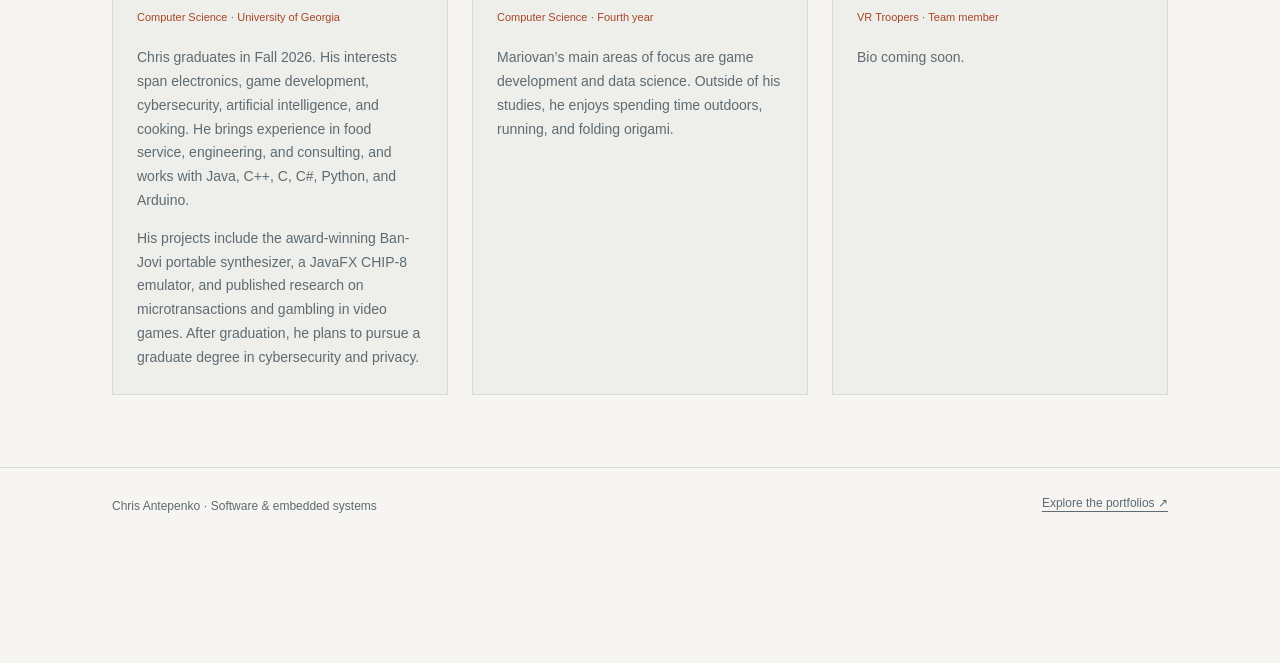
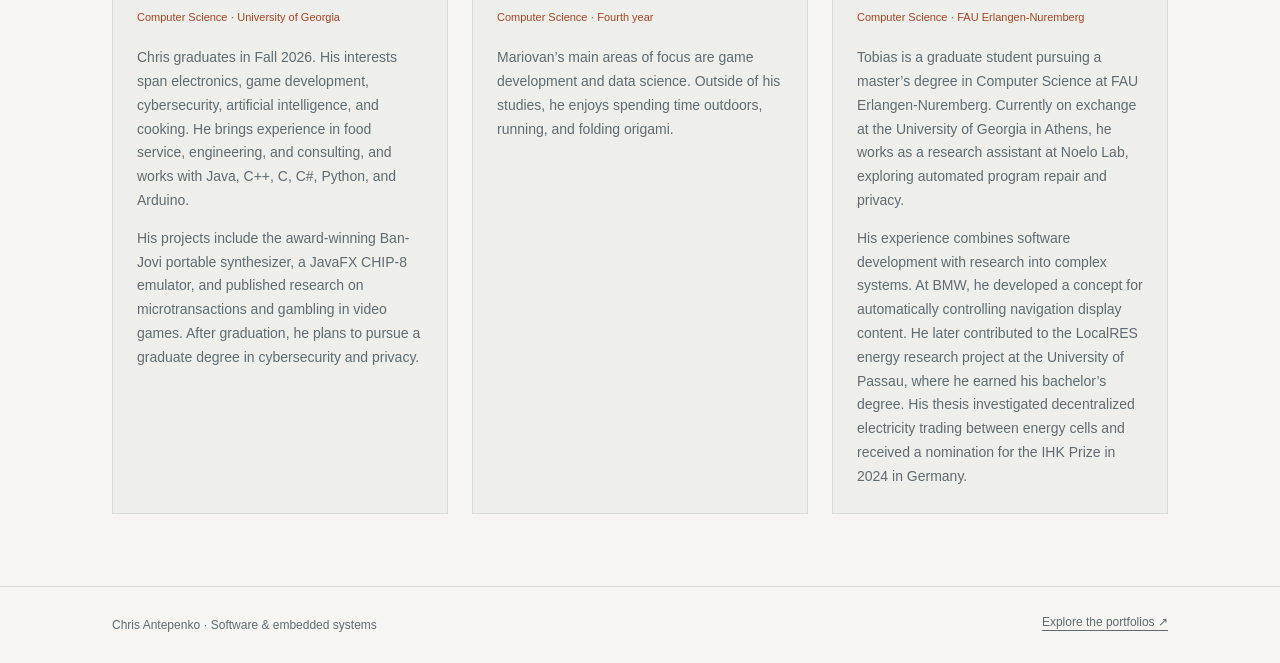
Before and after one commit to watswat5/VRPortfolio1Website, a website: page demo7/index.html in a window 1280 px wide. Shown: the part 1828-2491 px from the top of the page. Before the commit the page ends 2372 px from the top, so only its background shows below. Drawn offline with Linux system fonts and the light colour scheme.

Commit message:
Add Tobias Seeanner biography to Demo 7

```diff
--- a/demo7/index.html
+++ b/demo7/index.html
@@ -25,7 +25,7 @@
 <div class="team-grid">
 <article class="team-member"><img class="team-portrait" src="./chris-antepenko.jpg" alt="Chris Antepenko" width="1000" height="1000" loading="lazy"><div class="team-bio"><h3>Chris Antepenko</h3><p class="member-meta">Computer Science · University of Georgia</p><p>Chris graduates in Fall 2026. His interests span electronics, game development, cybersecurity, artificial intelligence, and cooking. He brings experience in food service, engineering, and consulting, and works with Java, C++, C, C#, Python, and Arduino.</p><p>His projects include the award-winning Ban-Jovi portable synthesizer, a JavaFX CHIP-8 emulator, and published research on microtransactions and gambling in video games. After graduation, he plans to pursue a graduate degree in cybersecurity and privacy.</p></div></article>
 <article class="team-member"><img class="team-portrait" src="./mario.jpg" alt="Mariovan Dominguez" width="1472" height="1549" loading="lazy"><div class="team-bio"><h3>Mariovan Dominguez</h3><p class="member-meta">Computer Science · Fourth year</p><p>Mariovan’s main areas of focus are game development and data science. Outside of his studies, he enjoys spending time outdoors, running, and folding origami.</p></div></article>
-<article class="team-member"><img class="team-portrait" src="./tobi_cut1.jpg" alt="Tobias Seeanner" width="2252" height="2226" loading="lazy"><div class="team-bio"><h3>Tobias Seeanner</h3><p class="member-meta">VR Troopers · Team member</p><p>Bio coming soon.</p></div></article>
+<article class="team-member"><img class="team-portrait" src="./tobi_cut1.jpg" alt="Tobias Seeanner" width="2252" height="2226" loading="lazy"><div class="team-bio"><h3>Tobias Seeanner</h3><p class="member-meta">Computer Science · FAU Erlangen-Nuremberg</p><p>Tobias is a graduate student pursuing a master’s degree in Computer Science at FAU Erlangen-Nuremberg. Currently on exchange at the University of Georgia in Athens, he works as a research assistant at Noelo Lab, exploring automated program repair and privacy.</p><p>His experience combines software development with research into complex systems. At BMW, he developed a concept for automatically controlling navigation display content. He later contributed to the LocalRES energy research project at the University of Passau, where he earned his bachelor’s degree. His thesis investigated decentralized electricity trading between energy cells and received a nomination for the IHK Prize in 2024 in Germany.</p></div></article>
 </div></section>
 </main>
 <footer class="footer"><div class="wrap"><p>Chris Antepenko · Software &amp; embedded systems</p><a href="../">Explore the portfolios ↗</a></div></footer>
```
Also changed, not shown: README.md.
